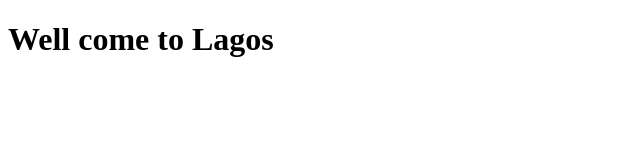
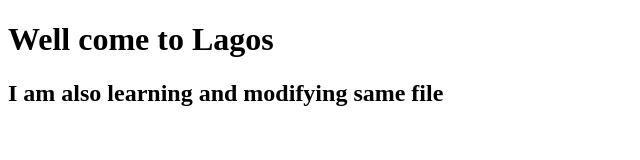
Before and after one commit to OfomiMatthew/test, a plain HTML site: page index.html in a window 1280 px wide. Shown: the whole page, without its empty margins (0-640 px from the left). Drawn offline with Linux system fonts and the light colour scheme.

Commit message:
added an h2 file

```diff
--- a/index.html
+++ b/index.html
@@ -9,6 +9,7 @@
 <body>
 
 <h1>Well come to Lagos</h1>
+<h2>I am also learning and modifying same file</h2>
 
 </body>
 </html>
```
